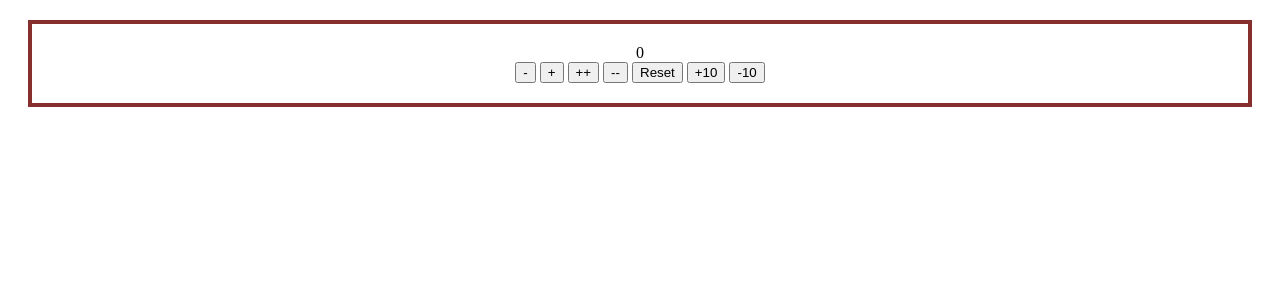
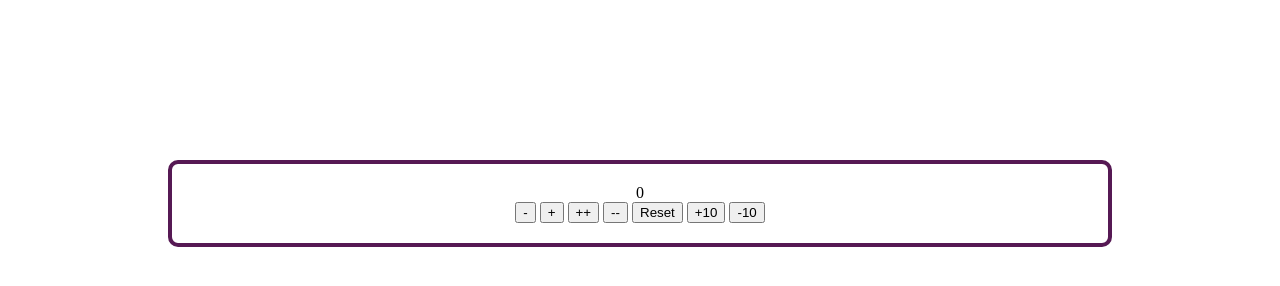
Before and after one commit to Sss0o1101/counter3, a plain HTML site: page index.html in a window 1280 px wide. Drawn offline with Linux system fonts and the light colour scheme.

Commit message:
Some modification

```diff
--- a/stlye.css
+++ b/stlye.css
@@ -3,15 +3,8 @@
 .counter {
     text-align: center;
     padding: 20px;
-    margin: 20px;
-    border: 4px solid #872f2f;
+    margin: 160px;
+    border: 4px solid #561954;
     align-items: center;
+    border-radius: 10px;
 }
-
-/* .counter {
-    display: flex;
-    flex-direction: column;
-    align-items: center;
-    justify-content: center;
-    height: 100vh;
-} */
```
